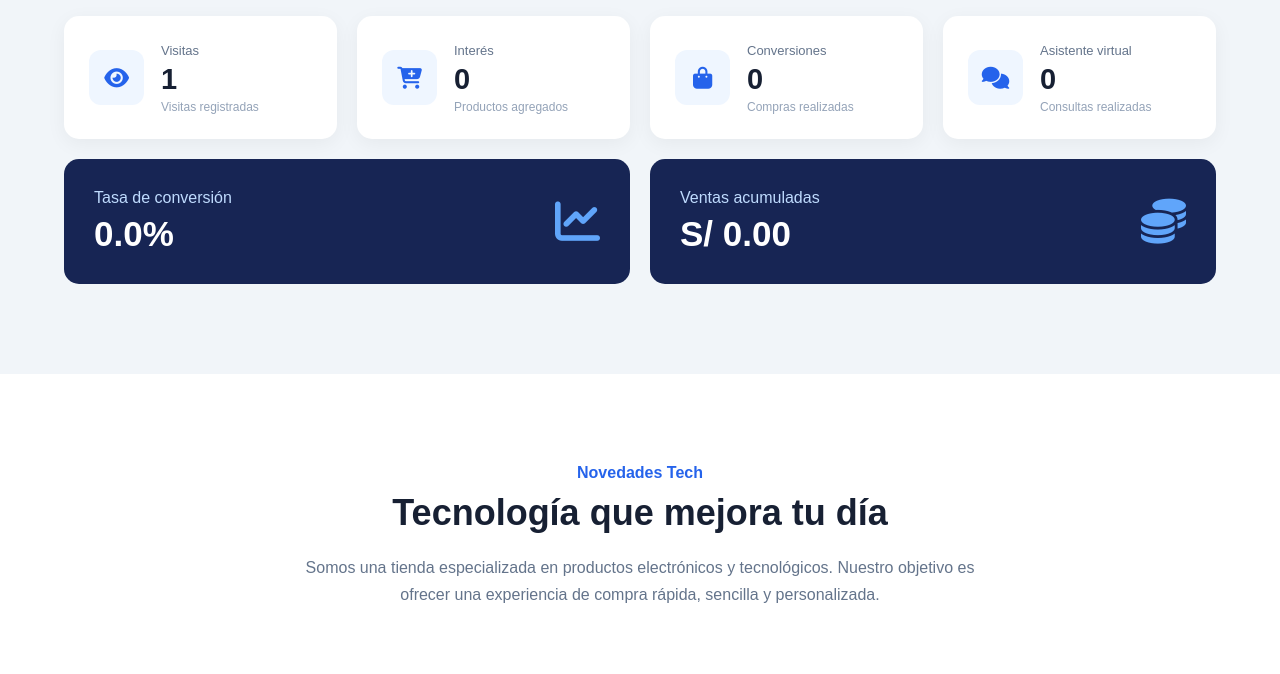
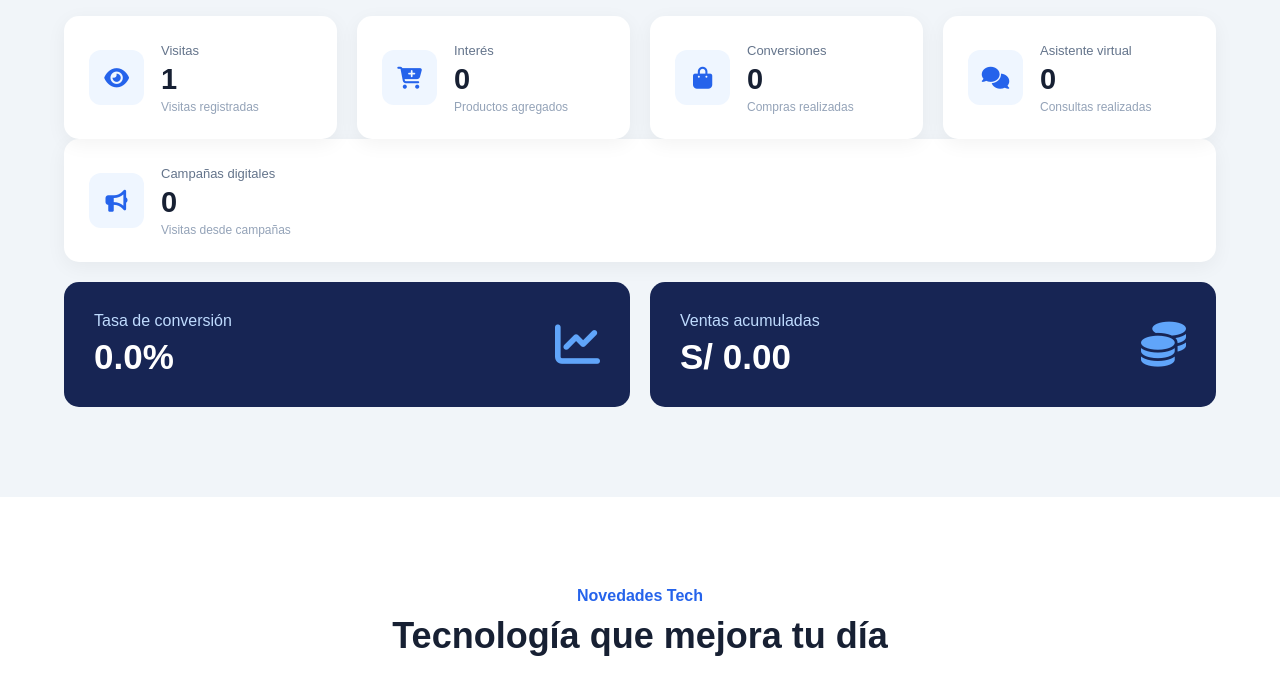
Before and after one commit to christianponzon/novedades-tech-azure, a website built with Vite: page index.html in a window 1280 px wide. Shown: the part 1980-2654 px from the top of the page. Built offline with nearby package versions, Linux system fonts and the light colour scheme.

Commit message:
Agregar seguimiento de campanas digitales

```diff
--- a/index.html
+++ b/index.html
@@ -484,6 +484,23 @@
 
         </div>
 
+        <!-- CAMPAÑAS DIGITALES -->
+
+<div class="metrica-card">
+
+    <div class="metrica-icono">
+        <i class="fa-solid fa-bullhorn"></i>
+    </div>
+
+    <div>
+        <span>Campañas digitales</span>
+
+        <h3 id="kpiCampanas">0</h3>
+
+        <p>Visitas desde campañas</p>
+    </div>
+
+</div>
 
         <!-- SEGUNDA FILA -->
 
--- a/public/js/metricas.js
+++ b/public/js/metricas.js
@@ -10,7 +10,8 @@ let metricas = JSON.parse(
     agregados: 0,
     ventas: 0,
     chat: 0,
-    ingresos: 0
+    ingresos: 0,
+    campanas: {}
 };
 
 
@@ -28,6 +29,38 @@ if (!sessionStorage.getItem("visitaRegistrada")) {
     guardarMetricas();
 }
 
+// ==========================================
+// REGISTRAR CAMPAÑAS DIGITALES
+// ==========================================
+
+const parametros = new URLSearchParams(window.location.search);
+
+const fuente = parametros.get("utm_source");
+const campana = parametros.get("utm_campaign");
+
+if (fuente && campana) {
+
+    const claveCampana = `${fuente}_${campana}`;
+
+    if (!metricas.campanas) {
+        metricas.campanas = {};
+    }
+
+    const claveSesion = `campana_${claveCampana}`;
+
+if (!sessionStorage.getItem(claveSesion)) {
+
+    metricas.campanas[claveCampana] =
+        (metricas.campanas[claveCampana] || 0) + 1;
+
+    sessionStorage.setItem(
+        claveSesion,
+        "true"
+    );
+
+    guardarMetricas();
+}
+}
 
 // ==========================================
 // GUARDAR
@@ -62,6 +95,13 @@ function mostrarMetricas() {
 
     document.getElementById("kpiChat")
         .textContent = metricas.chat;
+
+    const totalCampanas = Object.values(
+    metricas.campanas || {}
+).reduce((total, cantidad) => total + cantidad, 0);
+
+document.getElementById("kpiCampanas")
+    .textContent = totalCampanas;
 
 
     document.getElementById("kpiIngresos")
```
